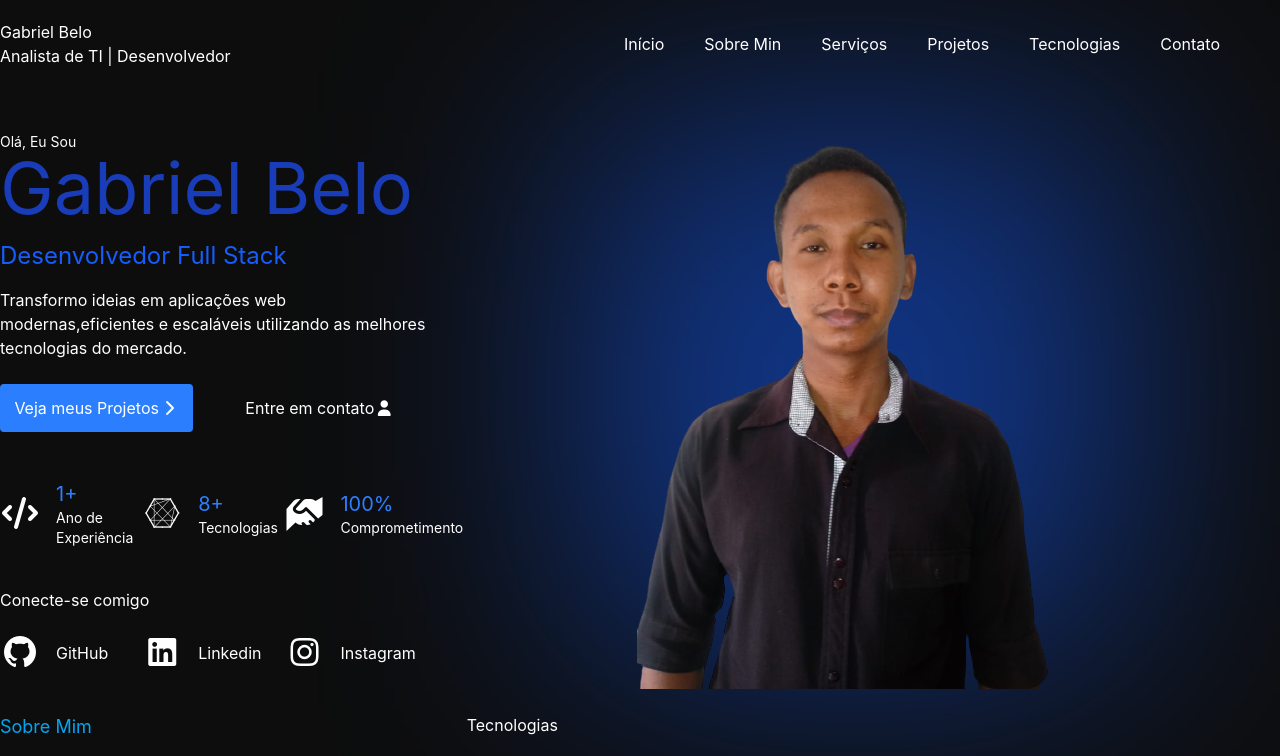
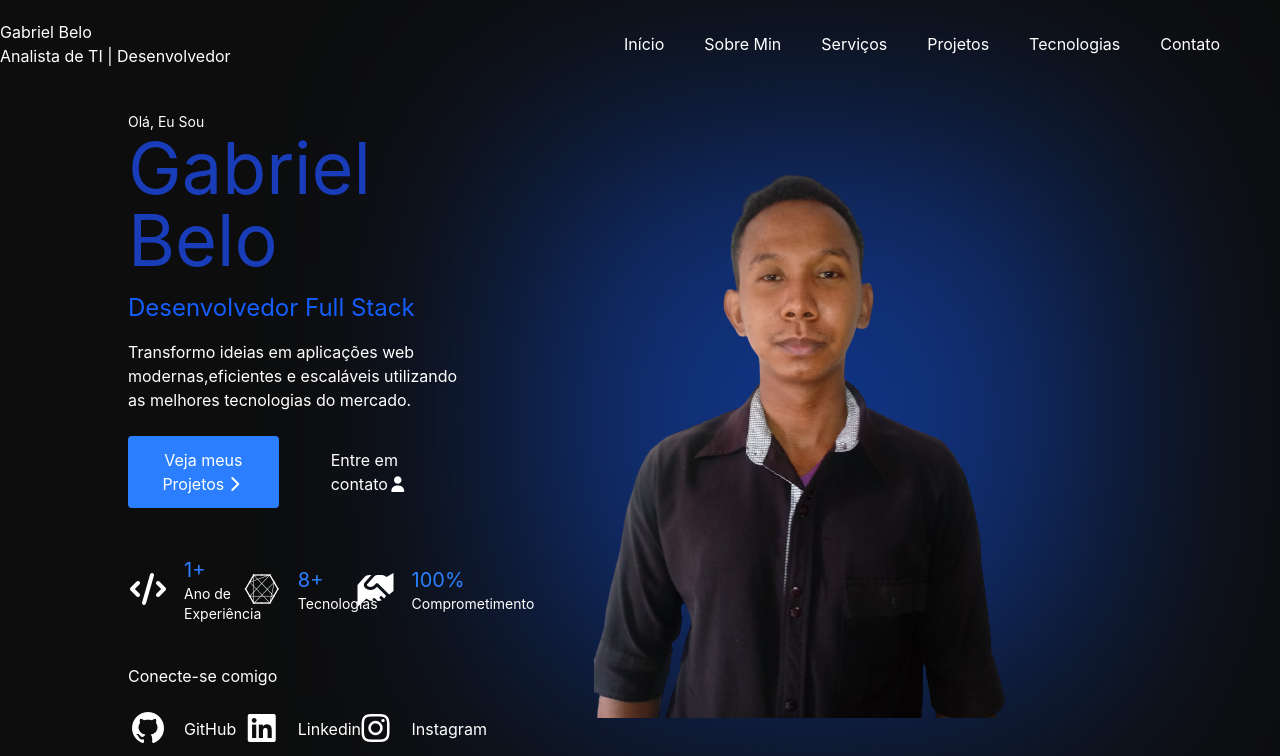
Before and after one commit to devgveb/gabrielportifolio, a Next.js app: page / in a window 1280 px wide. Shown: the top 756 px of the page. Built offline with nearby package versions, Linux system fonts and the light colour scheme.

Commit message:
Update container width in globals.css

```diff
--- a/src/styles/globals.css
+++ b/src/styles/globals.css
@@ -11,8 +11,8 @@ body {
   font-family: "Inter", sans-serif;
 }
 
-.container-content{
-  width: 90%;
+.mainContainer{
+  width: 80%;
   height: auto;
   margin: 0 auto;
 }
```
